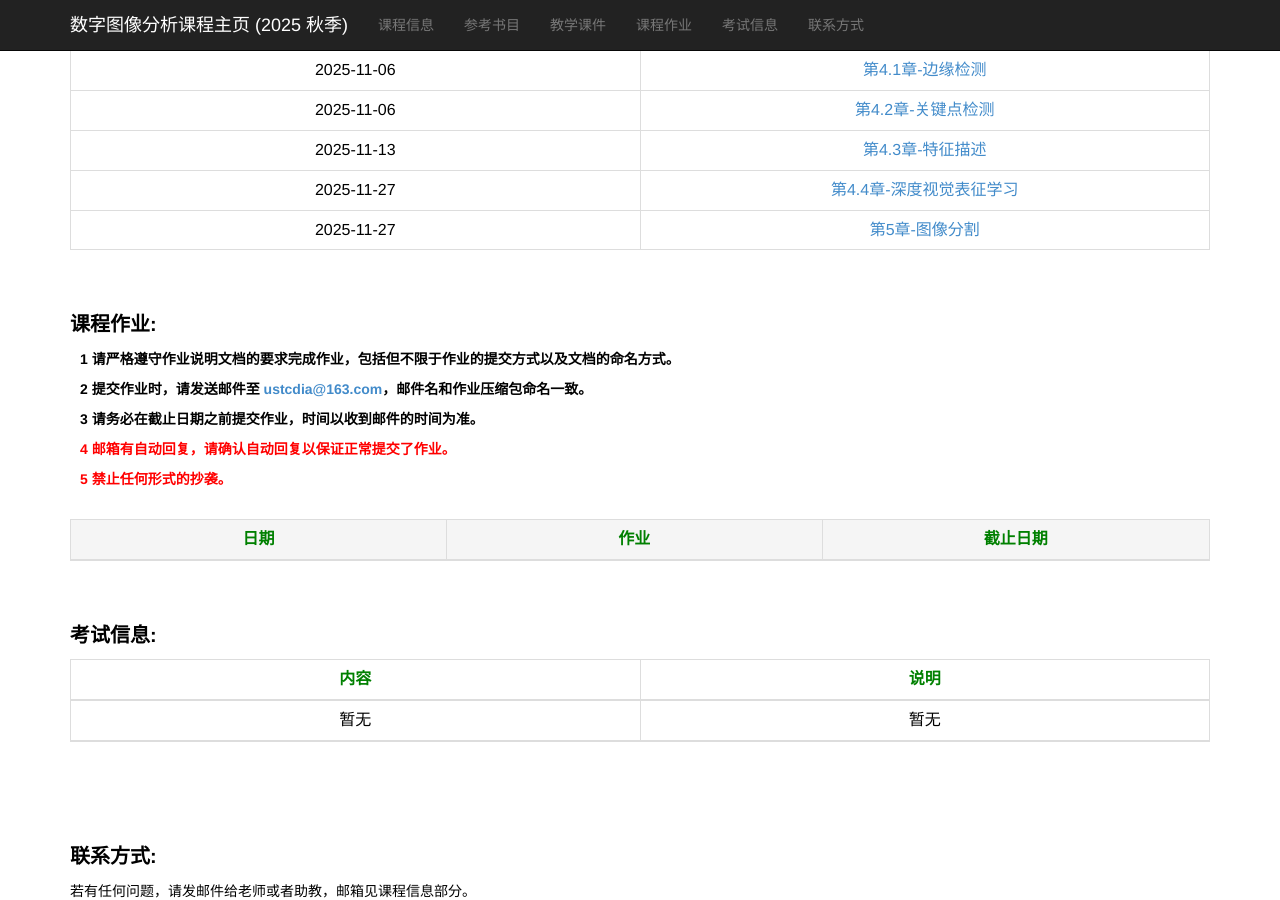
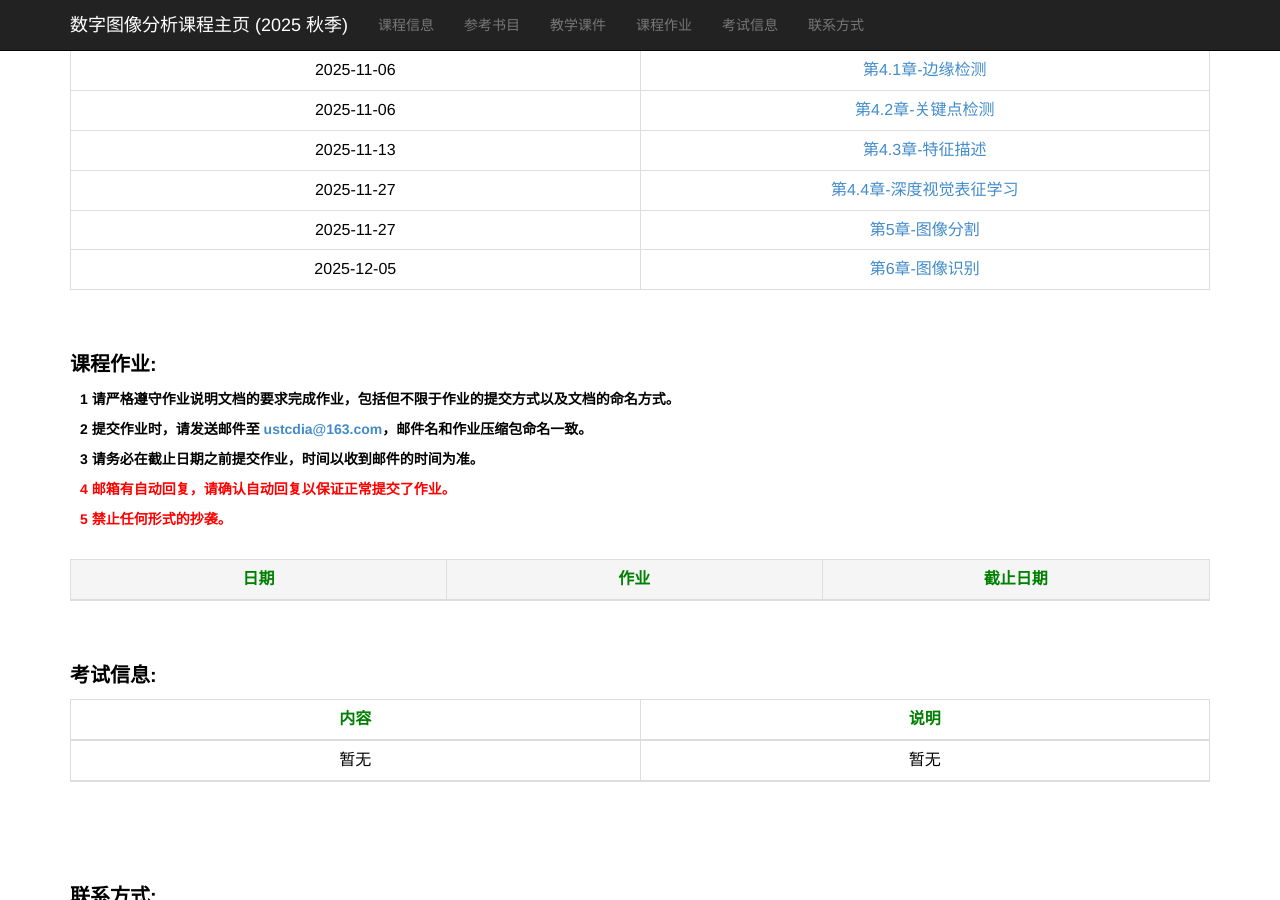
Before and after one commit to ustc-dia/ustc-dia.github.io, a Jekyll site: the page index.html, which Jekyll copies as it is, in a window 1280 px wide and 900 px high, scrolled down 976 px. Built offline with Jekyll 4.4.1, drawn with Linux system fonts in a browser that asks for light colours.

Commit message:
[feat] update slides

```diff
--- a/index.html
+++ b/index.html
@@ -201,11 +201,15 @@
                 </tr>
                 <tr>
                     <td>2025-11-27</td>
-                    <td><a href="./slides_2025_autumn/第4.4章-图像表达.pdf" target="_blank">第4.4章-深度视觉表征学习</a></td>
+                    <td><a href="./slides_2025_autumn/DIA课件-第4.4章.pdf" target="_blank">第4.4章-深度视觉表征学习</a></td>
                 </tr>
                 <tr>
                     <td>2025-11-27</td>
-                    <td><a href="./slides_2025_autumn/第5章-图像分割.pdf" target="_blank">第5章-图像分割</a></td>
+                    <td><a href="./slides_2025_autumn/DIA课件-第5章.pdf" target="_blank">第5章-图像分割</a></td>
+                </tr>
+                <tr>
+                    <td>2025-12-05</td>
+                    <td><a href="./slides_2025_autumn/DIA课件-第6章.pdf" target="_blank">第6章-图像识别</a></td>
                 </tr>
 
                 <!-- <tr>
```
Also changed, not shown: 4 other files.
